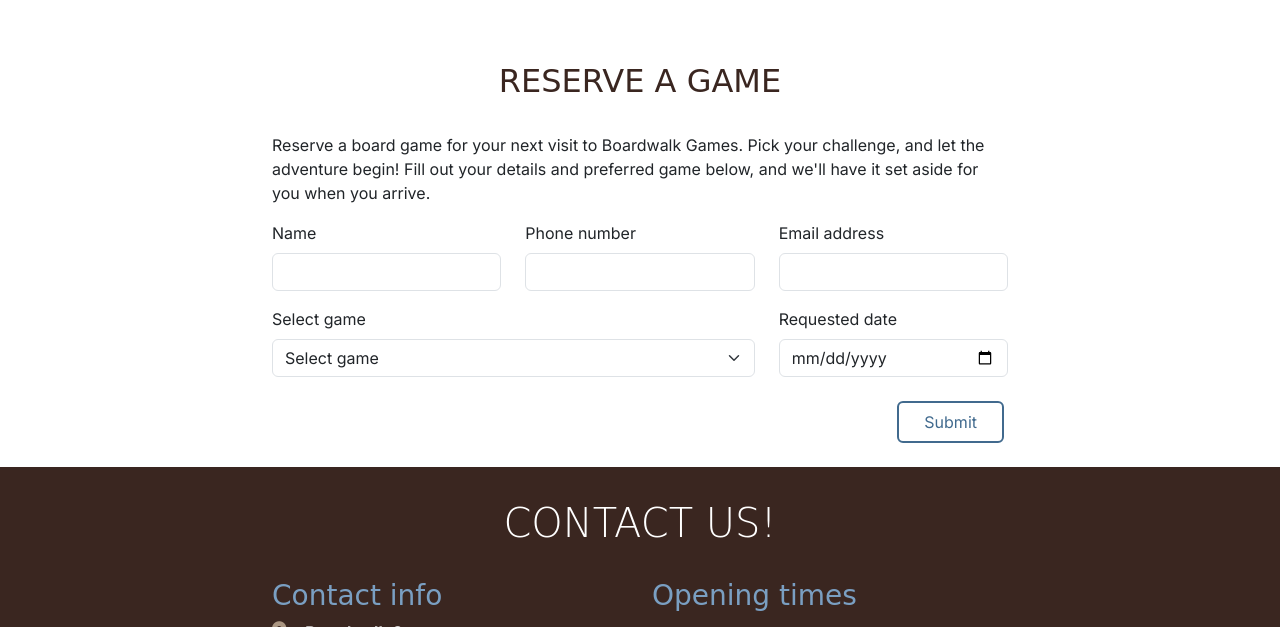
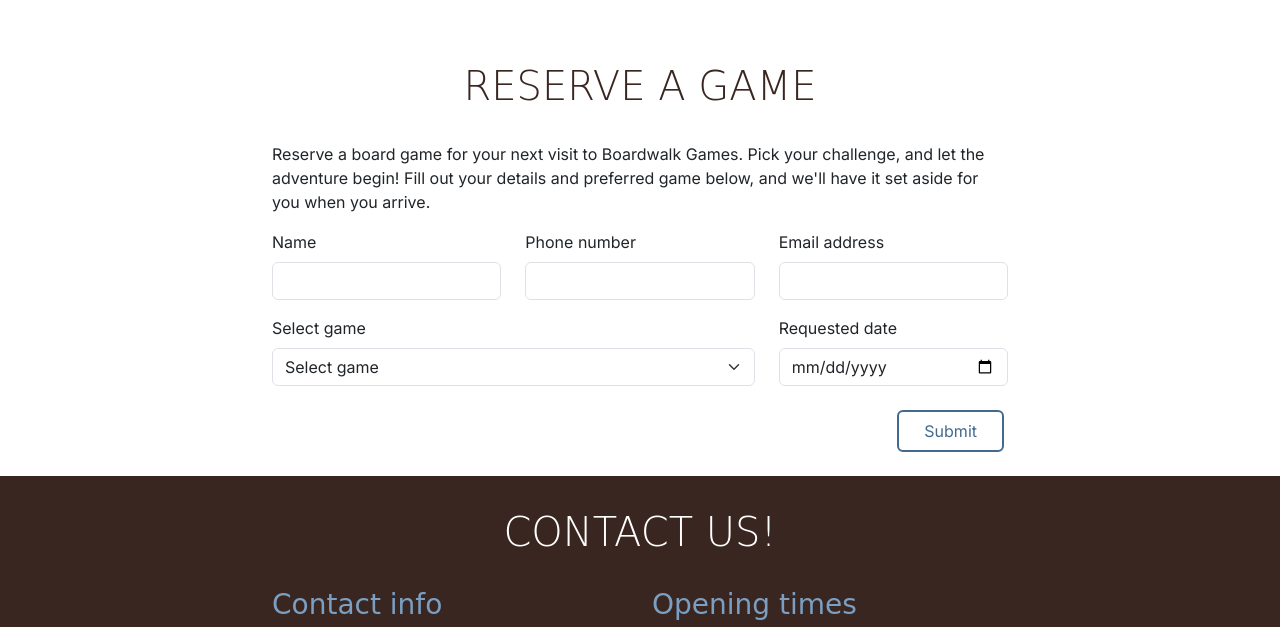
Before and after one commit to foster95/boardwalk-games, a plain HTML site: page game-library.html in a window 1280 px wide. Shown: the part 1736-2363 px from the top of the page. Drawn offline with nearby package versions, Linux system fonts and the light colour scheme; a web font is replaced by a local one.

Commit message:
Further minor changes made

```diff
--- a/game-library.html
+++ b/game-library.html
@@ -39,7 +39,6 @@
     <link rel="stylesheet" href="assets/css/style.css" />
   </head>
 
-  <body>
     <!--Classes on body set to work with mt-auto on footer to ensure it always stays at the bottom of the page-->
     <body class="d-flex flex-column min-vh-100">
     <!--Navigation-->
@@ -131,7 +130,6 @@
                   <p>Utilize resources wisely, negotiate with alien species, and navigate cosmic events to expand your interstellar empire.</p>
                   <p><em>Number of players:</em> 2-4</p>
                   <p><em>Ages:</em> 12+</p>
-                </p>
               </div>
             </div>
           </div>
@@ -144,7 +142,6 @@
                   <p>Enter the enchanted forest of Mystic Woods. Combine spells, gather mystical creatures, and solve puzzles to protect the realm.</p>
                   <p><em>Number of players:</em> 1-6</p>
                   <p><em>Ages:</em> 10+</p>
-                </p>
               </div>
             </div>
           </div>
@@ -157,7 +154,6 @@
                   <p>Engage in battles, form fleeting alliances, and navigate treacherous waters to become the most feared pirate of them all.</p>
                   <p><em>Number of players:</em> 3-4</p>
                   <p><em>Ages:</em> 14+</p>
-                </p>
               </div>
             </div>
           </div>
@@ -170,9 +166,9 @@
                   <p>Solve simple puzzles, collect magical gems, and help friends along the way in this heartwarming journey of discovery and friendship.</p>
                   <p><em>Number of players:</em> 2-4</p>
                   <p><em>Ages:</em> 5+</p>
-                </p>
             </div>
           </div>
+        </div>
         </div>
       </section>
 
@@ -191,7 +187,6 @@
                   <p>Picture yourself in the era of discoveries: after a long voyage of great deprivation, your ships have finally reached the coast of an uncharted island.</p>
                   <p><em>Number of players:</em> 3-4</p>
                   <p><em>Ages:</em> 10+</p>
-                </p>
               </div>
             </div>
           </div>
@@ -204,7 +199,6 @@
                   <p>Featuring classic Monopoly gameplay, this favourite family board game is all about buying, selling, and trading properties to win.</p>
                   <p><em>Number of players:</em> 2-6</p>
                   <p><em>Ages:</em> 8+</p>
-                </p>
               </div>
             </div>
           </div>
@@ -217,7 +211,6 @@
                   <p>Exploding Kittens is a kitty-powered version of Russian Roulette. Players take turns drawing cards until someone draws an exploding kitten card and loses the game!</p>
                   <p><em>Number of players:</em> 2-5</p>
                   <p><em>Ages:</em> 7+</p>
-                </p>
               </div>
             </div>
           </div>
@@ -230,9 +223,9 @@
                   <p>The classic game of mystery and suspense. Cluedo has 6 suspects, 6 weapons and also a whole maze of possible murder scenes to explore. It's up to you to question the suspects and crack the case.</p>
                   <p><em>Number of players:</em> 2-6</p>
                   <p><em>Ages:</em> 8+</p>
-                </p>
             </div>
           </div>
+        </div>
         </div>
       </section>
 
@@ -240,7 +233,7 @@
         <section id="reserve-game" class="container section">
           <div class="row justify-content-center">
               <div class="col-12 col-md-8 text-center">
-                  <h2 display="6">Reserve a game</h2></div>
+                  <h2 class="display-6">Reserve a game</h2></div>
                   <div class="col-12 col-md-8">
                   <p>Reserve a board game for your next visit to Boardwalk Games. Pick your challenge, and let the adventure begin! Fill out your details and preferred game below, and we'll have it set aside for you when you arrive.</p>
                   <form action="success.html" method="GET">
@@ -343,10 +336,9 @@
                 </tr>
               </tbody>
             </table>
-
-
+              </div>
+          </div>
       </div>
-  </div>
   </footer>
 
     <!--Font Awesome kit-->
```
Also changed, not shown: index.html (+2 -2 lines), success.html (+1 -0 lines).
